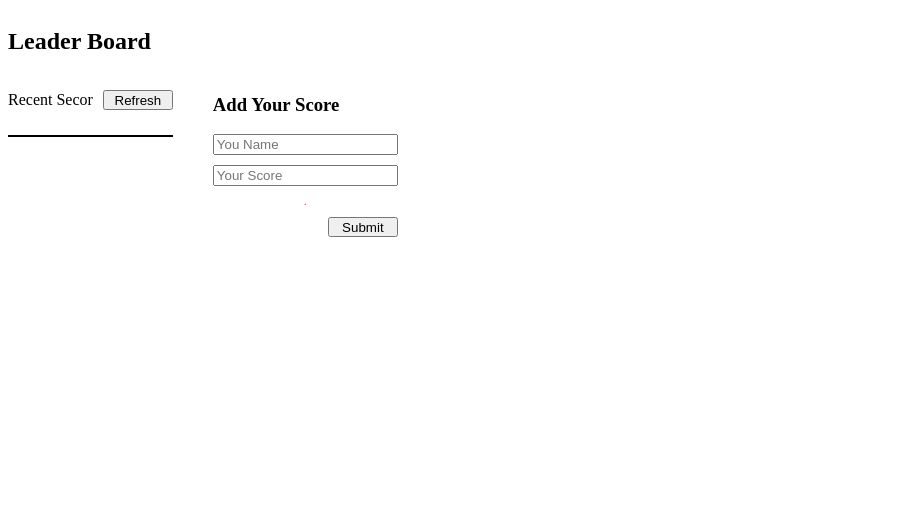
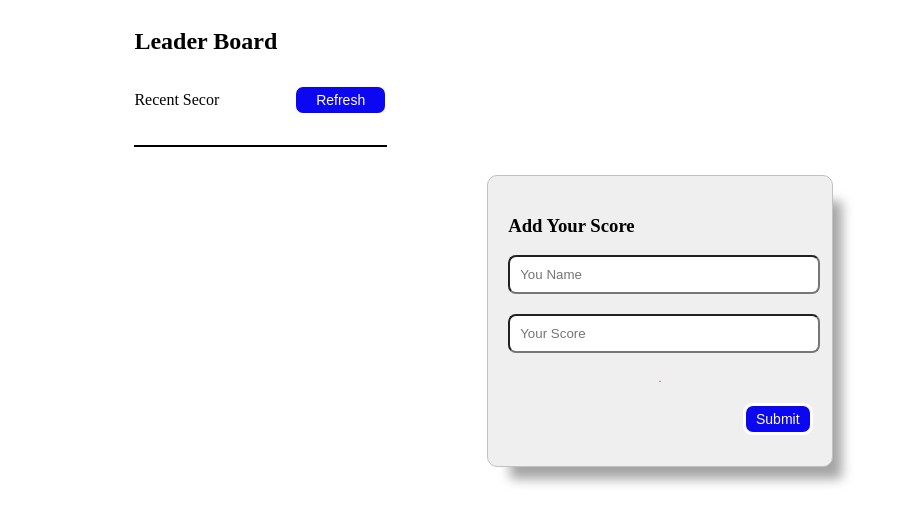
Before and after one commit to gergitokusse/My-LeadBoard, a website built with webpack: page src/index.html in a window 1280 px wide. Shown: the whole page, without its empty margins (0-903 px from the left). Built offline with nearby package versions, Linux system fonts and the light colour scheme; no server answers.

Commit message:
Update Style.css

```diff
--- a/src/style.css
+++ b/src/style.css
@@ -1,19 +1,57 @@
+body {
+  display: flex;
+  flex-direction: column;
+  justify-content: center;
+}
 .container {
   display: flex;
   flex-direction: column;
+  width: 80%;
+  align-self: center;
 }
 
 .container .board-content {
   display: flex;
   flex-direction: row;
-  gap: 40px;
+  gap: 100px;
+}
+
+.container .board-content .score {
+  width: 25%;
+}
+
+.container .board-content .score .recent-score {
+  display: flex;
+  flex-direction: row;
+  justify-content: space-between;
+}
+
+.container .board-content .add-score {
+  background-color: #efefef;
+  padding: 20px;
+  width: 30%;
+  height: 250px;
+  margin-top: 100px;
+  border: 1px solid #c4c0c0;
+  border-radius: 10px;
+  box-shadow: #0b07f0;
+
+  -webkit-box-shadow: 16px 19px 12px -7px rgba(0,0,0,0.36);
+  -moz-box-shadow: 16px 19px 12px -7px rgba(0,0,0,0.36);
+  box-shadow: 16px 19px 12px -7px rgba(0,0,0,0.36);
 }
 
 .container .board-content .score,
 .container .board-content .add-score form {
   display: flex;
   flex-direction: column;
-  gap: 10px;
+  gap: 20px;
+}
+
+.container .board-content .add-score form input {
+  width: 95%;
+  padding: 10px;
+  border-radius: 8px;
 }
 
 .container .board-content .add-score form .error {
@@ -34,16 +72,27 @@
   column-gap: 10px;
 }
 
+.container .board-content .score .recent-score button {
+  background-color: #0b07f0;
+  color: white;
+  border-radius: 8px;
+  padding: 5px 20px;
+  height: 30px;
+  margin-top: 10px;
+  font-size: 14px;
+  outline: auto;
+  cursor: pointer;
+}
+
 .container .board-content .add-score form button {
   align-self: flex-end;
-  height: 20px;
-  width: 70px;
-}
-
-.container .board-content .score .recent-score button {
-  height: 20px;
-  width: 70px;
-  margin-top: 15px;
+  border-radius: 8px;
+  padding: 5px 10px;
+  background-color: #0b07f0;
+  color: white;
+  font-size: 14px;
+  cursor: pointer;
+  outline: auto;
 }
 
 .container .board-content .score-table {
@@ -53,7 +102,9 @@
 }
 
 .container .board-content .score-table span {
-  padding: 3px 10px;
+  padding: 5px 10px;
+  font-size: large;
+  font-family: 'Courier New', Courier, monospace;
 }
 
 .container .board-content .score-table span:nth-child(even) {
```
